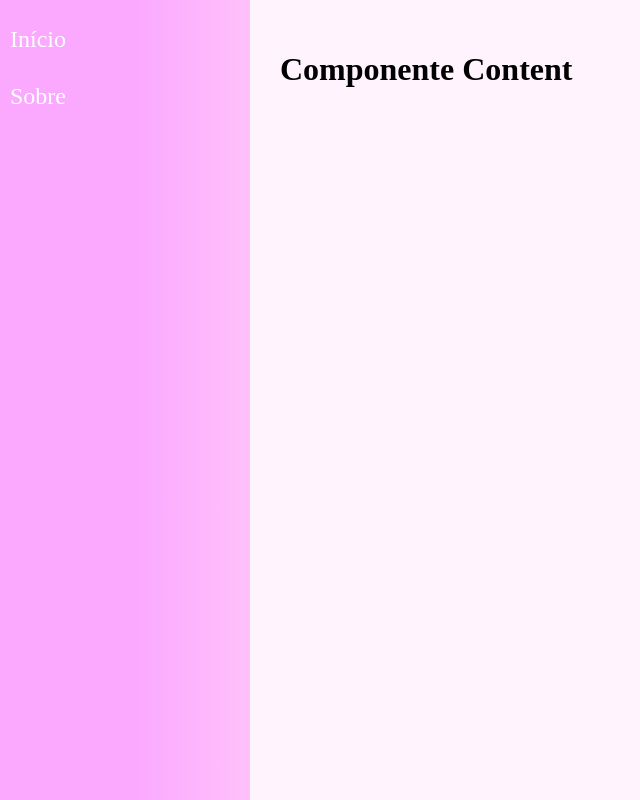
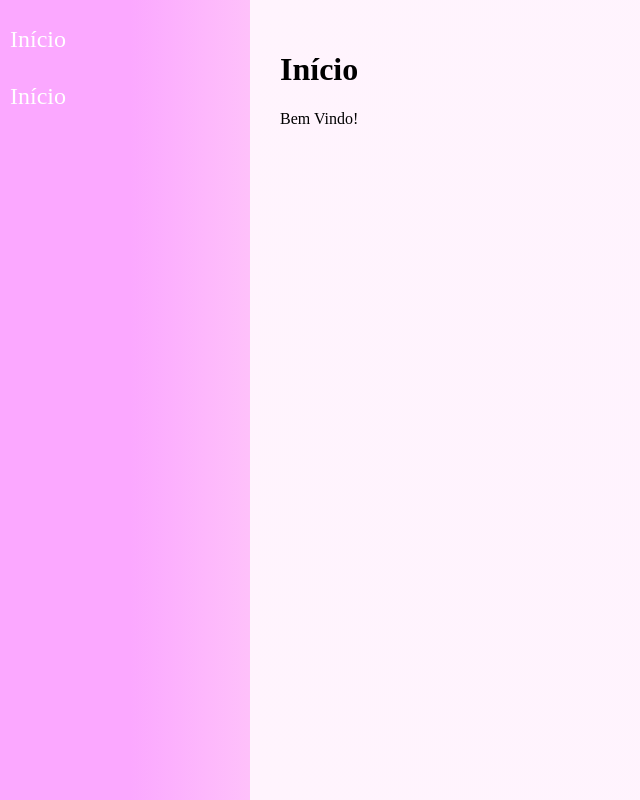
Before and after one commit to edgracional/navegacao-react.js, a React (Create React App) app: page / in a window 1280 px wide. Shown: the whole page, without its empty margins (0-640 px from the left). Built offline with nearby package versions, Linux system fonts and the light colour scheme.

Commit message:
54. Navegação simples

```diff
--- a/src/components/layout/Content.jsx
+++ b/src/components/layout/Content.jsx
@@ -1,9 +1,21 @@
 import './Content.css';
 import React from "react";
+import { Switch, Route } from 'react-router-dom';
+
+import About from '../../views/examples/About';
+import Home from '../../views/examples/Home';
+
 
 const Content = props => (
     <main className="Content">
-        <h1>Componente Content</h1>
+        <Switch>
+            <Route path="/about">
+                <About />
+            </Route>
+            <Route path="/">
+                <Home />
+            </Route>
+        </Switch>
     </main>
 )
 
--- a/src/components/layout/Menu.jsx
+++ b/src/components/layout/Menu.jsx
@@ -1,15 +1,20 @@
 import './Menu.css';
 import React from "react";
+
+
+import { Link } from 'react-router-dom';
 
 const Menu = props => (
     <aside className="Menu">
         <nav>
             <ul>
                 <li>
-                    <a href="/">Início</a>
+                    <Link to="/">Início</Link>
+
                 </li>
                 <li>
-                    <a href="/">Sobre</a>
+                    <Link to="/about">Início</Link>
+
                 </li>
             </ul>
         </nav>
--- a/src/views/App.jsx
+++ b/src/views/App.jsx
@@ -1,13 +1,19 @@
 import './App.css';
 import React from "react";
+import {BrowserRouter as Router} from 'react-router-dom';
+
+
 import Menu from '../components/layout/Menu';
 import Content from './../components/layout/Content';
 
 const App = props => (
     <div className="App">
-        {/* referenciar o componente menu */}
-        <Menu />
-        <Content />
+        <Router>
+              {/* referenciar o componente menu */}
+              <Menu />
+              <Content />
+        </Router>
+
     </div>
 )
 
```
